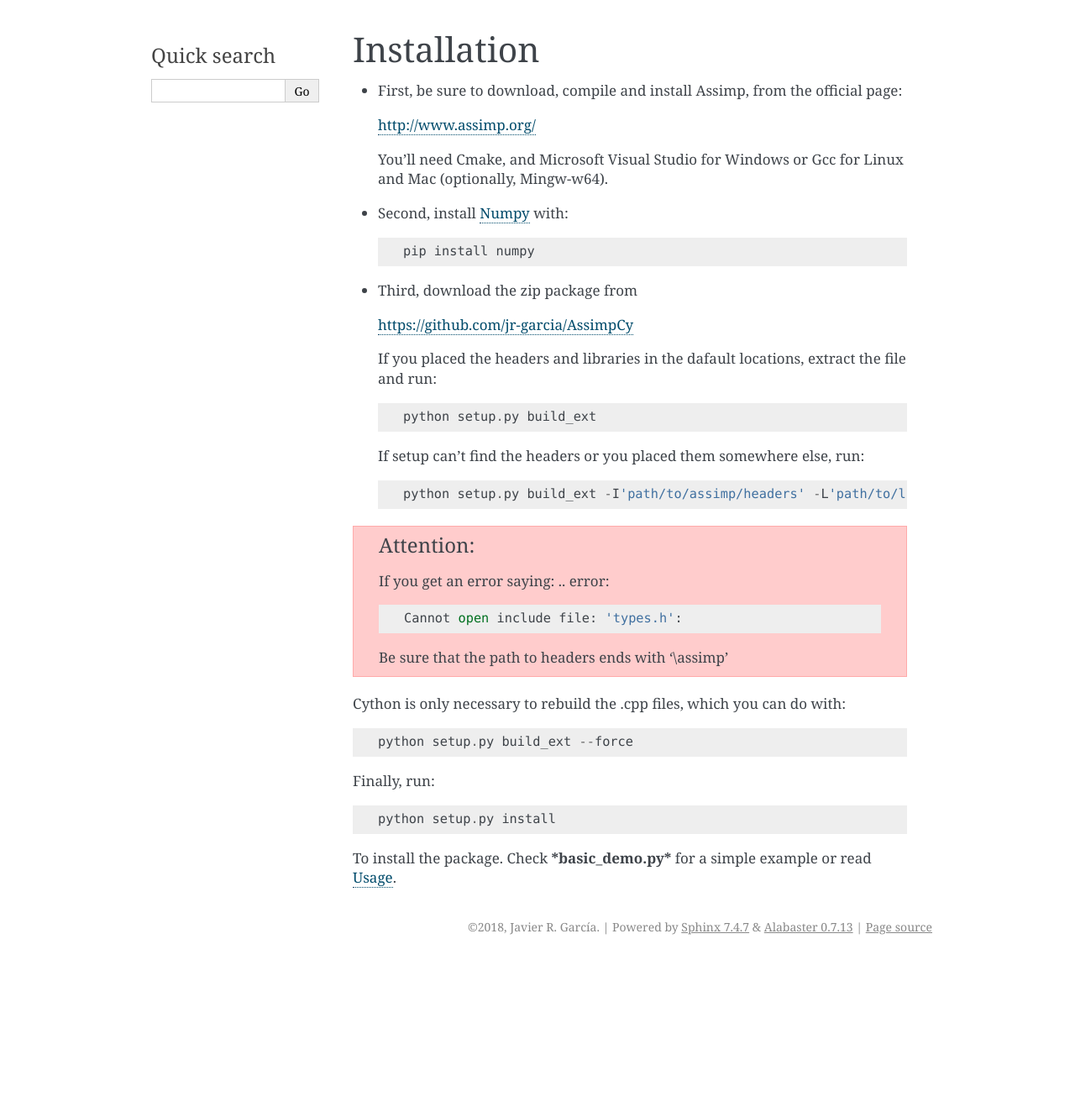
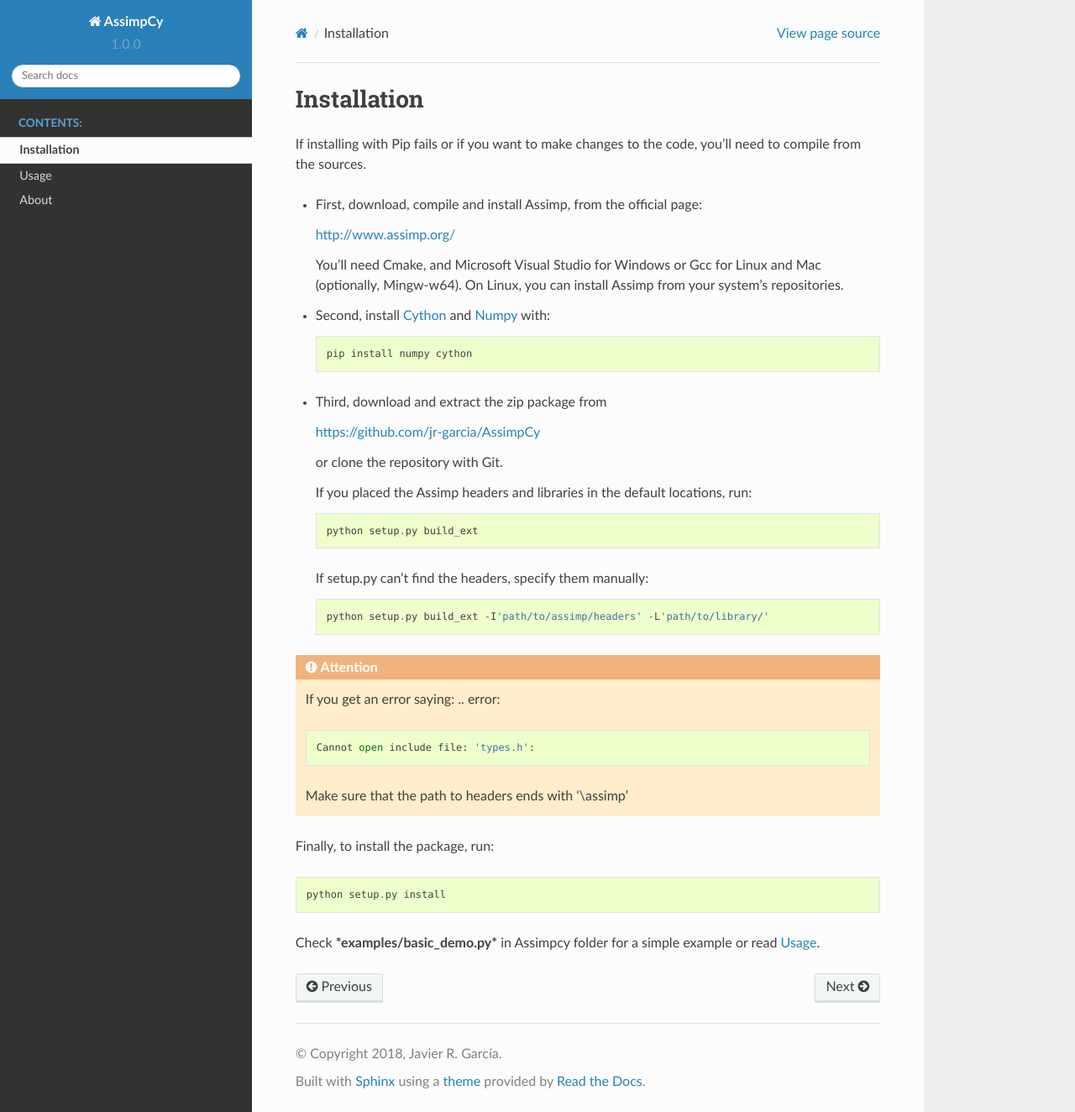
Before and after one commit to jr-garcia/AssimpCy, a Sphinx documentation site: the page built from docs/install.rst, in a window 1280 px wide and 1324 px high. Shown: the whole window at 84% size. Built offline with Sphinx 7.4.7 and the Read the Docs theme 2.0.0, drawn with Linux system fonts in a browser that asks for light colours.

Commit message:
Update Docs

```diff
--- a/docs/conf.py
+++ b/docs/conf.py
@@ -31,7 +31,19 @@
 # Add any Sphinx extension module names here, as strings. They can be
 # extensions coming with Sphinx (named 'sphinx.ext.*') or your custom
 # ones.
-extensions = []
+extensions = [
+    'sphinx.ext.duration',
+    'sphinx.ext.doctest',
+    'sphinx.ext.autodoc',
+    'sphinx.ext.autosummary',
+    'sphinx.ext.intersphinx',
+]
+
+intersphinx_mapping = {
+    'python': ('https://docs.python.org/3/', None),
+    'sphinx': ('https://www.sphinx-doc.org/en/master/', None),
+}
+intersphinx_disabled_domains = ['std']
 
 # Add any paths that contain templates here, relative to this directory.
 templates_path = ['_templates']
@@ -83,7 +95,7 @@ todo_include_todos = False
 # The theme to use for HTML and HTML Help pages.  See the documentation for
 # a list of builtin themes.
 #
-html_theme = 'alabaster'
+html_theme = 'sphinx_rtd_theme'
 
 # Theme options are theme-specific and customize the look and feel of a theme
 # further.  For a list of options available for each theme, see the
--- a/docs/index.rst
+++ b/docs/index.rst
@@ -18,13 +18,13 @@ The simples way to start using AssimpCy is to do::
 
     pip install AssimpCy
 
-If this does not work, please refer to :doc:`/install` for alternate methods and info.
+If this does not work, please refer to :doc:`/install` for alternative methods.
 
 =====
 USAGE
 =====
 
-Check ***basic_demo.py*** for a simple example or read :doc:`/usage`.
+Please read :doc:`/usage`.
 
 .. note::
    There is no need to release the scene. This job is performed by :py:func:`aiImportFile`
--- a/docs/install.rst
+++ b/docs/install.rst
@@ -1,25 +1,32 @@
 Installation
 ------------
 
-* First, be sure to download, compile and install Assimp, from the official page:
+If installing with Pip fails or if you want to make changes to the code,
+you'll need to compile from the sources.
+
+* First, download, compile and install Assimp, from the official page:
 
   http://www.assimp.org/
 
-  You'll need Cmake, and Microsoft Visual Studio for Windows or Gcc for Linux and Mac (optionally, Mingw-w64).
+  You'll need Cmake, and Microsoft Visual Studio for Windows
+  or Gcc for Linux and Mac (optionally, Mingw-w64).
+  On Linux, you can install Assimp from your system's repositories.
 
-* Second, install `Numpy <http://www.numpy.org/>`_ with::
+* Second, install `Cython <https://cython.org/>`_ and `Numpy <http://www.numpy.org/>`_ with::
 
-      pip install numpy
+      pip install numpy cython
 
-* Third, download the zip package from
+* Third, download and extract the zip package from
 
   https://github.com/jr-garcia/AssimpCy
 
-  If you placed the headers and libraries in the dafault locations, extract the file and run::
+  or clone the repository with Git.
+
+  If you placed the Assimp headers and libraries in the default locations, run::
 
       python setup.py build_ext
 
-  If setup can't find the headers or you placed them somewhere else, run::
+  If setup.py can't find the headers, specify them manually::
 
       python setup.py build_ext -I'path/to/assimp/headers' -L'path/to/library/'
 
@@ -29,14 +36,11 @@ Installation
 
         Cannot open include file: 'types.h':
 
-    Be sure that the path to headers ends with '\\assimp'
+    Make sure that the path to headers ends with '\\assimp'
 
-Cython is only necessary to rebuild the .cpp files, which you can do with::
-
-    python setup.py build_ext --force
-
-Finally, run::
+Finally, to install the package, run::
 
     python setup.py install
 
-To install the package. Check ***basic_demo.py*** for a simple example or read :doc:`/usage`.
+
+Check ***examples/basic_demo.py*** in Assimpcy folder for a simple example or read :doc:`/usage`.
```
Also changed, not shown: docs/about.rst (+3 -4 lines).
